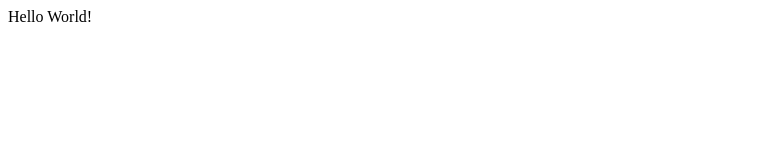
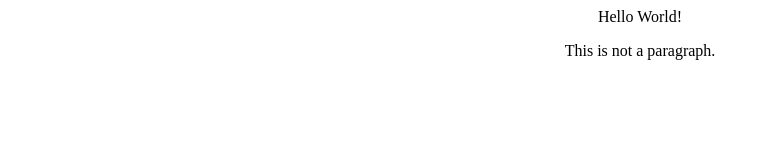
Before and after one commit to Chieh13024/ELIZA-Template, a plain HTML site: page client/main.html in a window 1280 px wide. Shown: the whole page, without its empty margins (0-770 px from the left). Drawn offline with Linux system fonts and the light colour scheme.

Commit message:
New eliza

```diff
--- a/client/main.html
+++ b/client/main.html
@@ -9,5 +9,10 @@
 </head>
 
 <body>
-  Hello World!
+  <center>
+  <p>
+     Hello World!
+  </p>
+  This is not a paragraph.
+ </center>
 </body>
```
